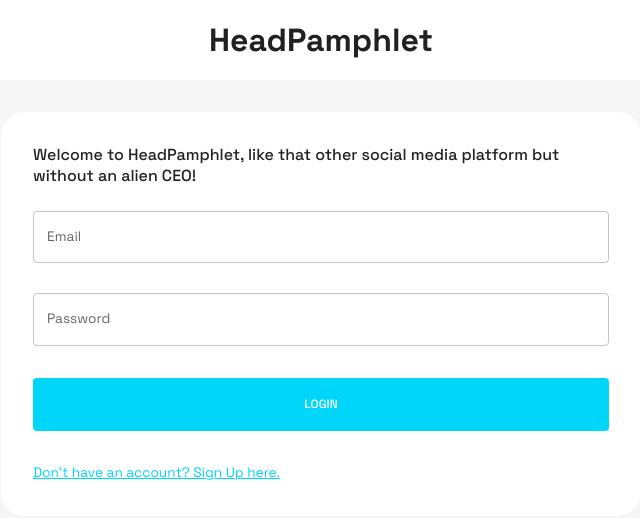
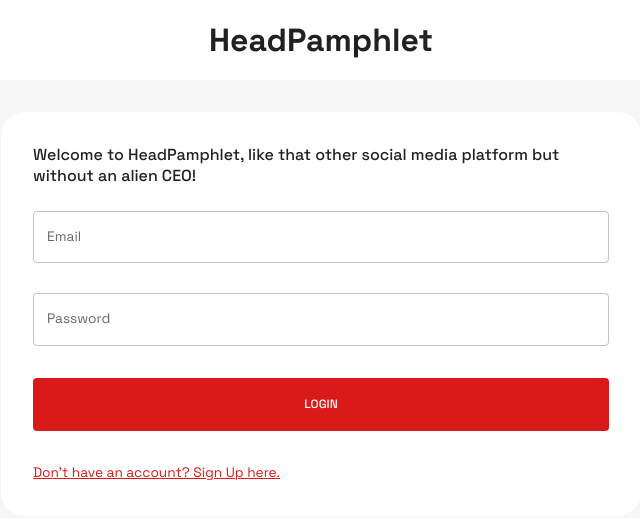
Before and after one commit to jtfrench23/social_media, a React (Create React App) app in the folder client/: page / in a window 1280 px wide. Shown: the top 518 px of the page, without its empty margins (319-959 px from the left). Built offline with nearby package versions, Linux system fonts and the light colour scheme.

Commit message:
adjustments to theme and styling

```diff
--- a/client/src/scenes/navbar/index.jsx
+++ b/client/src/scenes/navbar/index.jsx
@@ -37,9 +37,9 @@ const Navbar = () => {
     const neutralLight = theme.palette.neutral.light;
     const dark = theme.palette.neutral.dark;
     const background = theme.palette.background.default;
-    const primaryLight = theme.palette.primary.light;
+    const primaryDark = theme.palette.primary.dark;
     const alt = theme.palette.background.alt;
-
+    const primaryMain = theme.palette.primary.main;
     const fullName = `${user.firstName} ${user.lastName}`;
 
     return (
@@ -48,11 +48,11 @@ const Navbar = () => {
         <Typography
             fontWeight="bold"
             fontSize="clamp(1rem, 2rem, 2.25rem)"
-            color="red"
+            color={primaryMain}
             onClick={() => navigate("/home")}
             sx={{
             "&:hover": {
-                color: primaryLight,
+                color: primaryDark,
                 cursor: "pointer",
             },
             }}
--- a/client/src/scenes/widgets/MyPostWidget.jsx
+++ b/client/src/scenes/widgets/MyPostWidget.jsx
@@ -158,7 +158,7 @@ return (
             disabled={!post}
             onClick={handlePost}
             sx={{
-                color: palette.background.alt,
+                color: "white",
                 backgroundColor: palette.primary.main,
                 borderRadius: "3rem",
             }}
--- a/client/src/theme.js
+++ b/client/src/theme.js
@@ -15,15 +15,15 @@ export const colorTokens = {
         1000: "#000000",
     },
     primary: {
-        50: "#E6FBFF",
+        50: "#d90000",
         100: "#CCF7FE",
-        200: "#99EEFD",
+        200: "#ba0000",
         300: "#66E6FC",
         400: "#33DDFB",
-        500: "#00D5FA",
+        500: "#da1919",
         600: "#00A0BC",
-        700: "#006B7D",
-        800: "#00353F",
+        700: "#8a0000",
+        800: "#ff4848",
         900: "#001519",
     },
     };
```
